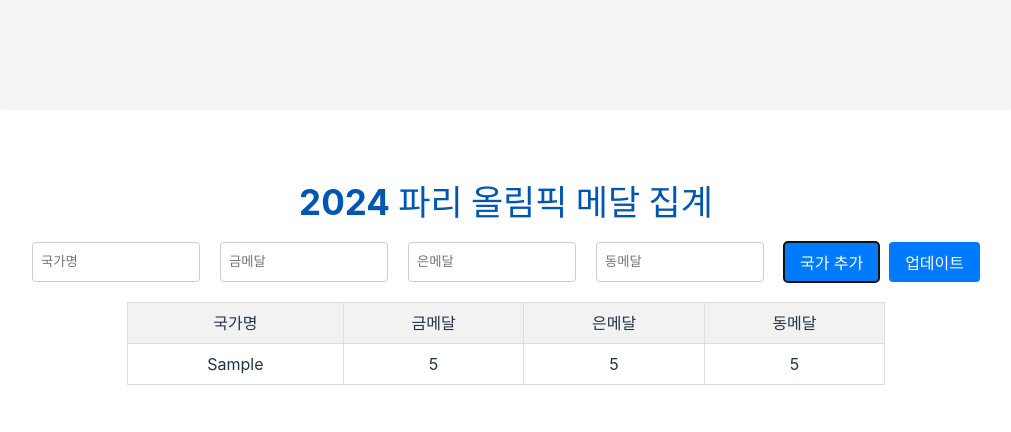
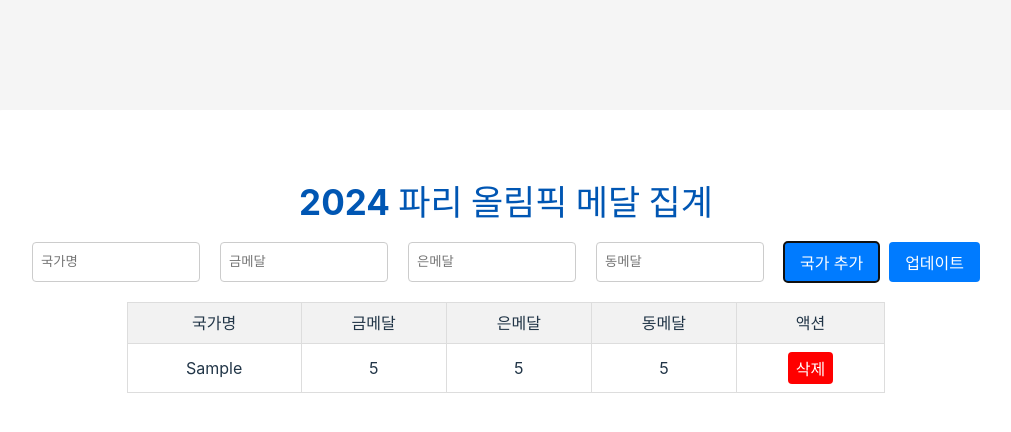
Before and after one commit to grace9607/olympic-medal-tracker, a React (Vite) app: page / in a window 1280 px wide. Both pictures are taken after typing "Sample", "5", "5", "5" into the empty fields and a click on the button "국가 추가". Shown: the top 432 px of the page, without its empty margins (134-1145 px from the left). Built offline with nearby package versions, Linux system fonts and the light colour scheme.

Commit message:
삭제 버튼 기능 구현

```diff
--- a/src/MedalItem.jsx
+++ b/src/MedalItem.jsx
@@ -8,6 +8,13 @@ const MedalItem = ({ country }) => {
       <td>{country.gold}</td>
       <td>{country.silver}</td>
       <td>{country.bronze}</td>
+      <td>
+        <form onSubmit={(e) => handleDelete(e, index)}>
+          <button type="submit" className="delete-button">
+            삭제
+          </button>
+        </form>
+      </td>
     </tr>
   );
 };
--- a/src/MedalList.jsx
+++ b/src/MedalList.jsx
@@ -11,6 +11,7 @@ const MedalList = ({ countries }) => {
           <th>금메달</th>
           <th>은메달</th>
           <th>동메달</th>
+          <th>액션</th>
         </tr>
       </thead>
       <tbody>
```
